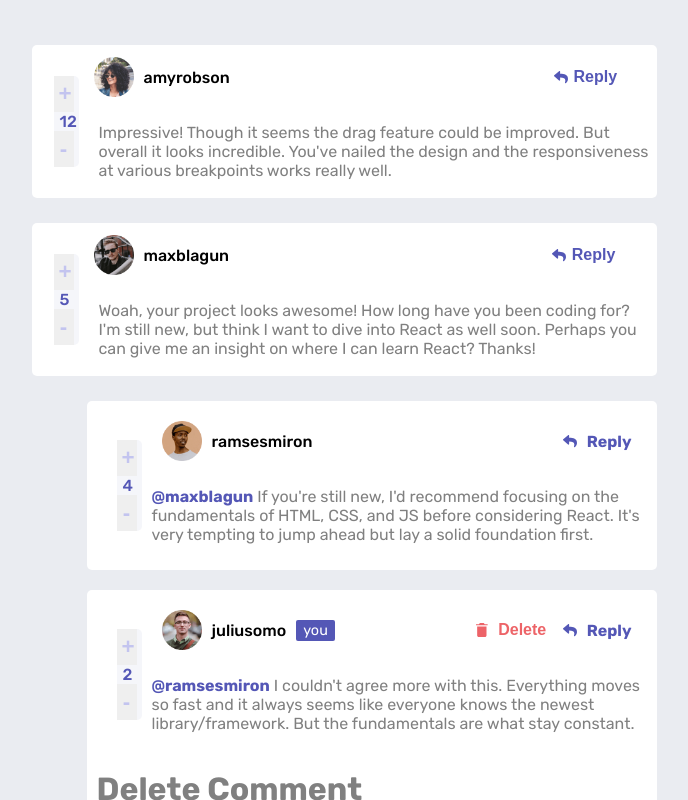
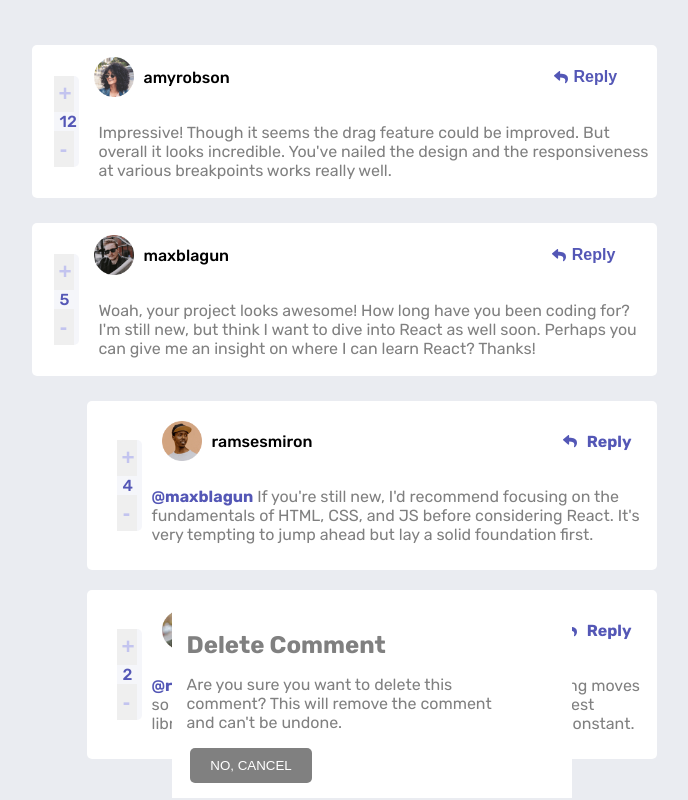
Before and after one commit to JesusVS760/Interactive-Comment-Section, a React (Vite) app: page / in a window 1280 px wide. Both pictures are taken after a click on the button "Delete". Shown: the top 800 px of the page, without its empty margins (296-984 px from the left). Built offline with nearby package versions, Linux system fonts and the light colour scheme.

Commit message:
progress

```diff
--- a/src/components/DeleteButton.css
+++ b/src/components/DeleteButton.css
@@ -0,0 +1,43 @@
+body {
+  background-color: gray;
+}
+.delete-container {
+  position: absolute;
+  display: flex;
+  align-items: center;
+  justify-content: center;
+  max-width: 400px;
+  background: #fff;
+}
+.delete-card {
+  border-radius: 10px;
+  padding: 15px 15px;
+}
+.delete-card h1 {
+  font-size: 1.5rem;
+}
+.delete-card p {
+  width: 90%;
+  font-size: 1rem;
+}
+.button-choices {
+  display: flex;
+  justify-content: center;
+}
+.button-choices button {
+  border: none;
+  color: white;
+}
+.cancel-button {
+  background: gray;
+  padding: 10px 20px;
+  border-radius: 5px;
+}
+.delete-button-active {
+  border-radius: 5px;
+  color: black;
+  padding: 5px 8px;
+  background: hsl(358, 79%, 66%);
+}
+.delete-button {
+}
--- a/src/components/DeleteButton.jsx
+++ b/src/components/DeleteButton.jsx
@@ -1,8 +1,12 @@
-import React from "react";
+import React, { useState } from "react";
+import "./DeleteButton.css";
 
 const DeleteButton = ({ onDelete }) => {
+  const [updateDelete, setUpdateDelete] = useState(false);
+
   const handleDelete = () => {
     onDelete();
+    setUpdateDelete(true);
   };
 
   return (
@@ -15,7 +19,12 @@ const DeleteButton = ({ onDelete }) => {
         </p>
         <div className="button-choices">
           <button className="cancel-button">NO, CANCEL</button>
-          <button onClick={handleDelete} className="delete-button">
+          <button
+            onClick={handleDelete}
+            className={`delete-button ${
+              updateDelete ? "delete-button-active" : ""
+            }`}
+          >
             YES, DELETE
           </button>
         </div>
```
